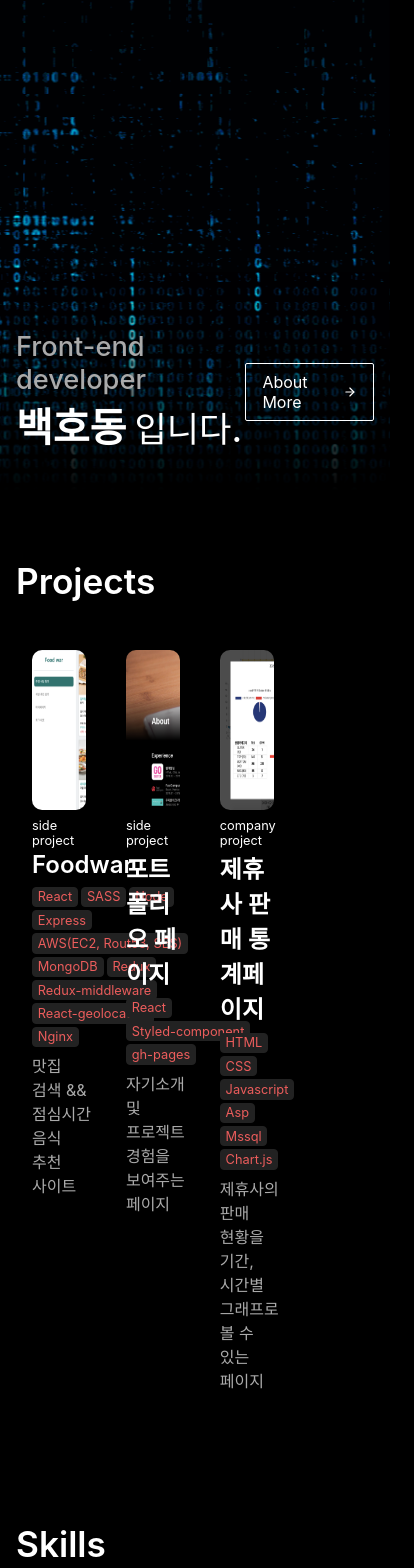
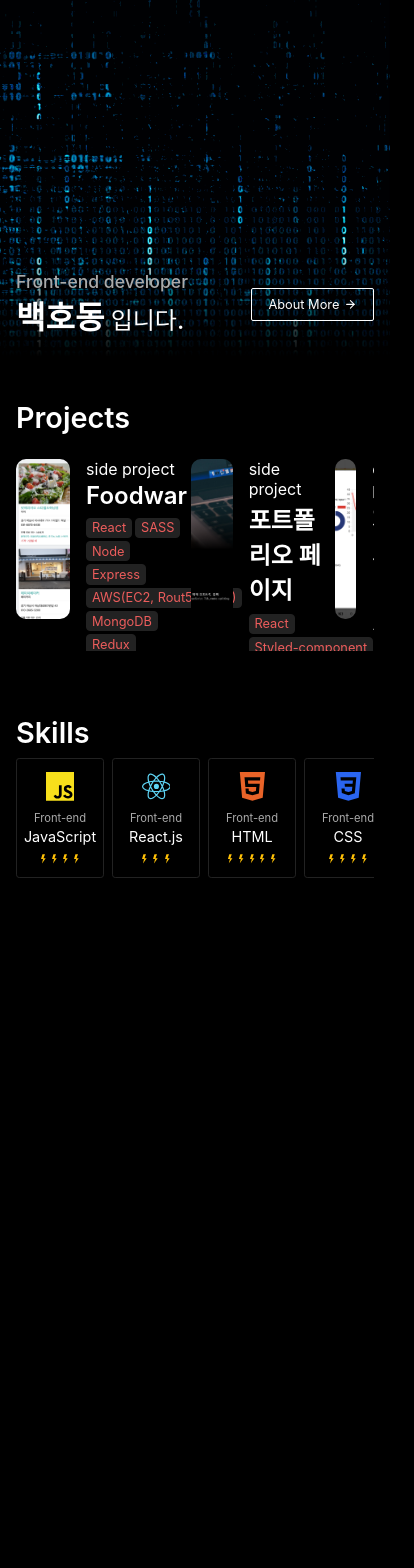
Before and after one commit to ghehd231/portfolio, a React (Create React App) app in the folder client/: page / in a window 390 px wide. Shown: the top 1568 px of the page, 414 px wide, since content can reach past the window. After the commit the page ends 974 px from the top, so only its background shows below. Built offline with nearby package versions, Linux system fonts and the light colour scheme.

Commit message:
main 페이지 mobile 반응형

```diff
--- a/client/src/components/common/BgSection.js
+++ b/client/src/components/common/BgSection.js
@@ -1,5 +1,5 @@
 import React from "react";
-import styled, { css } from "styled-components";
+import styled from "styled-components";
 
 const BgSection = ({ bgName, children }) => {
   return (
@@ -17,19 +17,22 @@ const Bg = styled.div`
   width: 100%;
   height: 32rem;
   position: fixed;
-  ${(props) =>
-    css`
-      background: url("../images/${props.bgName}.${props.bgName.indexOf('gif')>0 ? "gif" : "jpg" }");
-    `}
+  background: ${(props)=> `url("../images/${props.bgName}.${props.bgName.indexOf('gif')>0 ? "gif" : "jpg" }")`};
   background-size: cover;
   background-position: center;
   background-repeat: no-repeat;
   top: 0;
+  @media only screen and (max-width: 480px) {
+    height: 23rem;
+  }
 `;
 const MainBolok = styled.section`
   width: 100%;
   height: 32rem;
   position: relative;
+  @media only screen and (max-width: 480px) {
+    height: 23rem;
+  }
 `;
 
 const GradientBox = styled.div`
@@ -45,6 +48,9 @@ const GradientBox = styled.div`
     rgba(0, 0, 0, 1) 8.98%,
     rgba(0, 0, 0, 0) 100%
   );
+  @media only screen and (max-width: 480px) {
+    height: 8rem;
+  }
 `;
 const MainWrap = styled.div`
   width: 100%;
--- a/client/src/components/common/Bottom.js
+++ b/client/src/components/common/Bottom.js
@@ -5,6 +5,14 @@ const Bottom = () => {
   return <StyledBottom />;
 };
 
-const StyledBottom = styled.div`height: 10rem;`;
+const StyledBottom = styled.div`
+  height: 10rem;
+  @media only screen and (max-width: 850px) {
+    height: 6rem;
+  }
+  @media only screen and (max-width: 600px) {
+    height: 3rem;
+  }
+`;
 
 export default Bottom;
--- a/client/src/components/common/Button.js
+++ b/client/src/components/common/Button.js
@@ -53,6 +53,10 @@ const buttonStyle = css`
     border-color: ${palette.gray};
     color: ${palette.text_gray};
   }
+
+  @media only screen and (max-width: 480px) {
+    font-size: 0.8rem;
+  }
 `;
 
 const StyledLink = styled(Link)`
--- a/client/src/components/common/ListScroll.js
+++ b/client/src/components/common/ListScroll.js
@@ -61,13 +61,16 @@ const MoveButton = styled.button`
   border: 0;
   position: absolute;
   font-size: 1.5rem;
-  right: -1.5rem;
+  right: -0.1rem;
   ${props =>
     props.left &&
     css`
       right: unset;
-      left: -1.5rem;
+      left: -0.1rem;
     `};
+  @media only screen and (max-width: 1200px) {
+    display: none;
+  }
 `;
 
 const SkillListBlock = styled.div`
@@ -82,7 +85,18 @@ const SkillListBlock = styled.div`
   &::-webkit-scrollbar {
     visibility: hidden;
   }
-
+  @media only screen and (max-width: 1200px) {
+    &::-webkit-scrollbar {
+      width: 4px;
+      height: 4px;
+      border-radius: 6px;
+      background: rgba(255, 255, 255, 0.2);
+    }
+    &::-webkit-scrollbar-thumb {
+      background-color: rgba(255, 255, 255, 0.3);
+      border-radius: 6px;
+    }
+  }
   ${props =>
     props.scroll &&
     css`
--- a/client/src/components/common/Section.js
+++ b/client/src/components/common/Section.js
@@ -45,6 +45,9 @@ const SectionBlock = styled.section`
     css`
       padding: 2rem 1rem;
     `};
+  @media only screen and (max-width: 480px) {
+    padding: 2rem 1rem;
+  }
 `;
 
 const SectionTitleBox = styled.div`
@@ -57,6 +60,9 @@ const SectionTitleBox = styled.div`
     css`
       margin-bottom: 0.5rem;
     `};
+  @media only screen and (max-width: 480px) {
+    margin-bottom: 0.5rem;
+  }
 `;
 
 const Title = styled.div`
@@ -69,6 +75,10 @@ const Title = styled.div`
     css`
       font-size: 1.8rem;
     `};
+  @media only screen and (max-width: 480px) {
+    font-size: 1.8rem;
+    margin-bottom: 0;
+  }
 `;
 
 export default Section;
--- a/client/src/components/home/main/MainSection.js
+++ b/client/src/components/home/main/MainSection.js
@@ -7,24 +7,6 @@ import BgSection from '../../common/BgSection';
 
 const MainSection = () => {
   return (
-    // <>
-    //   <BgSection />
-    //   <MainBolok>
-    //     <GradientBox>
-    //       <MainWrap>
-    //         <div>
-    //           <Desc>Front-end developer</Desc>
-    //           <Title>
-    //             백호동 <span>입니다.</span>
-    //           </Title>
-    //         </div>
-    //         <Button to="/about">
-    //           About More <FiArrowRight />
-    //         </Button>
-    //       </MainWrap>
-    //     </GradientBox>
-    //   </MainBolok>
-    // </>
     <BgSection bgName="main-gif">
       <div>
         <Desc>Front-end developer</Desc>
@@ -39,48 +21,20 @@ const MainSection = () => {
   );
 };
 
-// const MainBolok = styled.section`
-//   width: 100%;
-//   height: 32rem;
-//   position: relative;
-// `;
-
-// const MainWrap = styled.div`
-//   width: 100%;
-//   max-width: 70rem;
-//   margin: 0 auto;
-//   height: 100%;
-//   padding: 1rem;
-//   display: flex;
-//   justify-content: space-between;
-//   align-items: center;
-// `;
-
-// const GradientBox = styled.div`
-//   width: 100%;
-//   display: flex;
-//   position: absolute;
-//   display: flex;
-//   flex-direction: column;
-//   position: absolute;
-//   bottom: 0;
-//   height: 15rem;
-//   align-items: center;
-//   background: linear-gradient(
-//     360deg,
-//     rgba(0, 0, 0, 1) 8.98%,
-//     rgba(0, 0, 0, 0) 100%
-//   );
-// `;
-
 const Title = styled.h1`
   color: ${palette.white};
   font-size: 2.5rem;
   font-weight: 900;
   margin: 0rem 0;
+  @media only screen and (max-width: 480px) {
+    font-size: 2rem;
+  }
   & > span {
     font-weight: 500;
     font-size: 2.2rem;
+    @media only screen and (max-width: 480px) {
+      font-size: 1.5rem;
+    }
   }
 `;
 
@@ -89,6 +43,10 @@ const Desc = styled.p`
   font-size: 1.7rem;
   font-weight: 500;
   margin: 0;
+
+  @media only screen and (max-width: 480px) {
+    font-size: 1.1rem;
+  }
 `;
 
 export default MainSection;
--- a/client/src/components/home/project/Project.js
+++ b/client/src/components/home/project/Project.js
@@ -5,12 +5,12 @@ import palette from '../../../lib/styles/palette';
 import StackItem from '../../common/StackItem';
 
 const Project = ({ item }) => {
-  console.log(item);
   return (
     <ProjectItem to={`/detail/${item.id}`}>
-      <ImageBox>
-        <img src={`../images/project/thumb/${item.thumbnail}.png`} alt="project thumbnail" />
+      <ImageBox img={item.thumbnail}>
+        {/* <img src={`../images/project/thumb/${item.thumbnail}.png`} alt="project thumbnail" /> */}
       </ImageBox>
+      <MetaBox>
         <TypeText>
           {item.type} project
         </TypeText>
@@ -25,6 +25,7 @@ const Project = ({ item }) => {
         <SubText>
           {item.summary}
         </SubText>
+      </MetaBox>
     </ProjectItem>
   );
 };
@@ -39,6 +40,23 @@ const ProjectItem = styled(Link)`
   padding: 1rem;
   & + & {
     margin-left: 0.5rem;
+    @media only screen and (max-width: 600px) {
+      margin-left: 0;
+    }
+  }
+  @media only screen and (max-width: 1200px) {
+    width: 32%;
+  }
+  @media only screen and (max-width: 850px) {
+    width: 48%;
+  }
+  @media only screen and (max-width: 600px) {
+    width: 100%;
+    flex-direction: row;
+    padding: 1rem 0;
+    height: 12rem;
+    margin-left: 0;
+  }
   }
 
 `;
@@ -51,15 +69,27 @@ const ImageBox = styled.div`
   overflow: hidden;
   & > img {
     width: 100%;
+    height: 100%;
     min-width: 210px;
+    min-height: 140px;
+  }
+  background: ${props => `url("../images/project/thumb/${props.img}.png")`};
+  background-size: cover;
+  background-position: top;
+  background-repeat: no-repeat;
+  @media only screen and (max-width: 600px) {
+    flex: 1;
     height: 100%;
-    min-height: 140px;
   }
 `;
 
 const TypeText = styled.span`
   color: ${palette.white};
   font-size: 0.8rem;
+  @media only screen and (max-width: 480px) {
+    font-size: 1rem;
+    margin: 0.1rem 0 0.3rem;
+  }
 `;
 
 const Title = styled.div`
@@ -70,11 +100,21 @@ const Title = styled.div`
   margin: 0.1rem 0 0.5rem;
 `;
 
+const MetaBox = styled.div`
+  @media only screen and (max-width: 600px) {
+    width: 60%;
+    margin-left: 1rem;
+  }
+`;
+
 const SubText = styled.span`
   font-size: 1rem;
   color: ${palette.text_gray};
   word-break: keep-all;
   margin-bottom: 0.2rem;
+  @media only screen and (max-width: 480px) {
+    font-size: 0.9rem;
+  }
 `;
 
 const StackContainer = styled.div`
--- a/client/src/components/home/skill/Skill.js
+++ b/client/src/components/home/skill/Skill.js
@@ -39,6 +39,13 @@ const SkillItem = styled.div`
   border-radius: 0.2rem;
   & + & {
     margin-left: 1rem;
+    @media only screen and (max-width: 480px) {
+      margin-left: 0.5rem;
+    }
+  }
+  @media only screen and (max-width: 480px) {
+    min-width: 5.5rem;
+    padding: 0.8rem;
   }
 `;
 
@@ -46,17 +53,27 @@ const IconBox = styled.div`
   font-size: 2rem;
   color: ${props => props.color || palette.white};
   margin-bottom: 0.5rem;
+  @media only screen and (max-width: 480px) {
+    font-size: 1.8rem;
+    margin-bottom: 0.2rem;
+  }
 `;
 
 const Category = styled.span`
   font-size: 0.8rem;
   color: ${palette.text_gray};
+  @media only screen and (max-width: 480px) {
+    font-size: 0.7rem;
+  }
 `;
 
 const SkillName = styled.div`
   font-size: 1rem;
   color: ${palette.white};
   margin: 0.2rem 0 0.5rem;
+  @media only screen and (max-width: 480px) {
+    font-size: 0.9rem;
+  }
 `;
 
 const Level = styled.div`
@@ -64,6 +81,9 @@ const Level = styled.div`
   width: 100%;
   display: flex;
   padding: 0 0.2rem;
-  justify-content: flex-end;
+  justify-content: center;
+  @media only screen and (max-width: 480px) {
+    font-size: 0.7rem;
+  }
 `;
 export default Skill;
```
Also changed, not shown: client/src/components/detail/Content.js (deleted, +0 -16 lines). Lines whose indentation alone changed are shown as unchanged.
